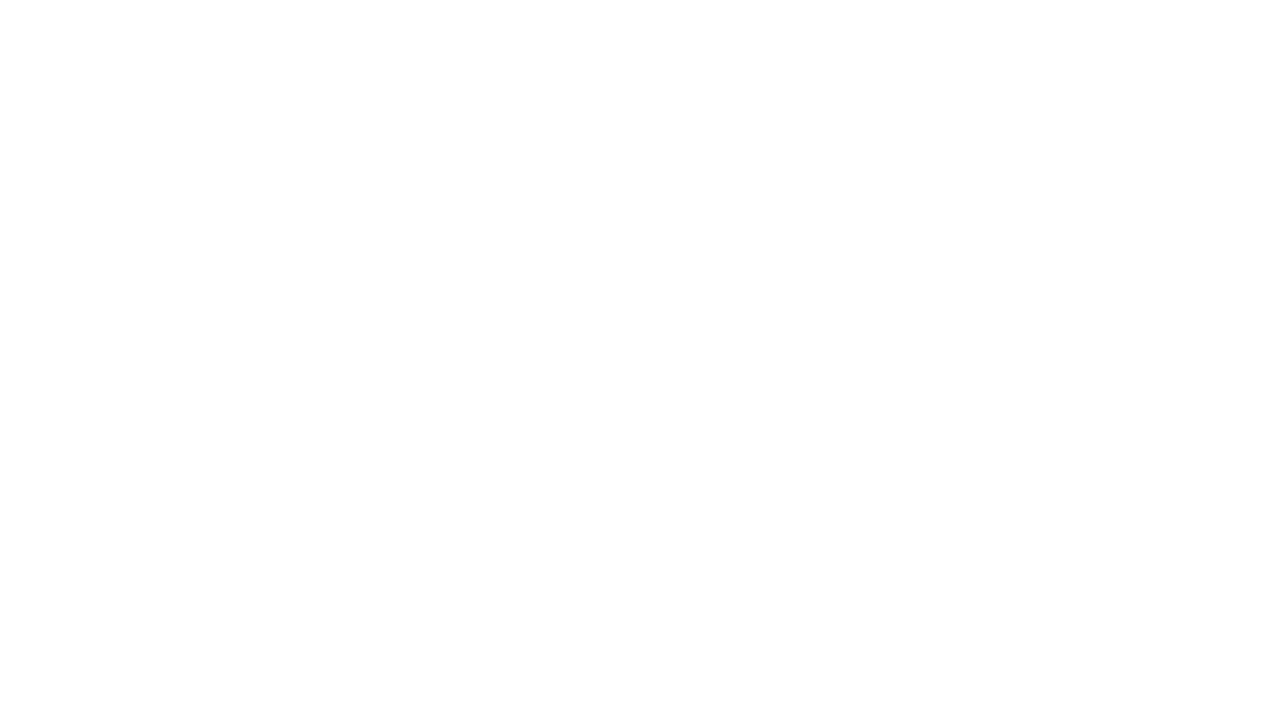
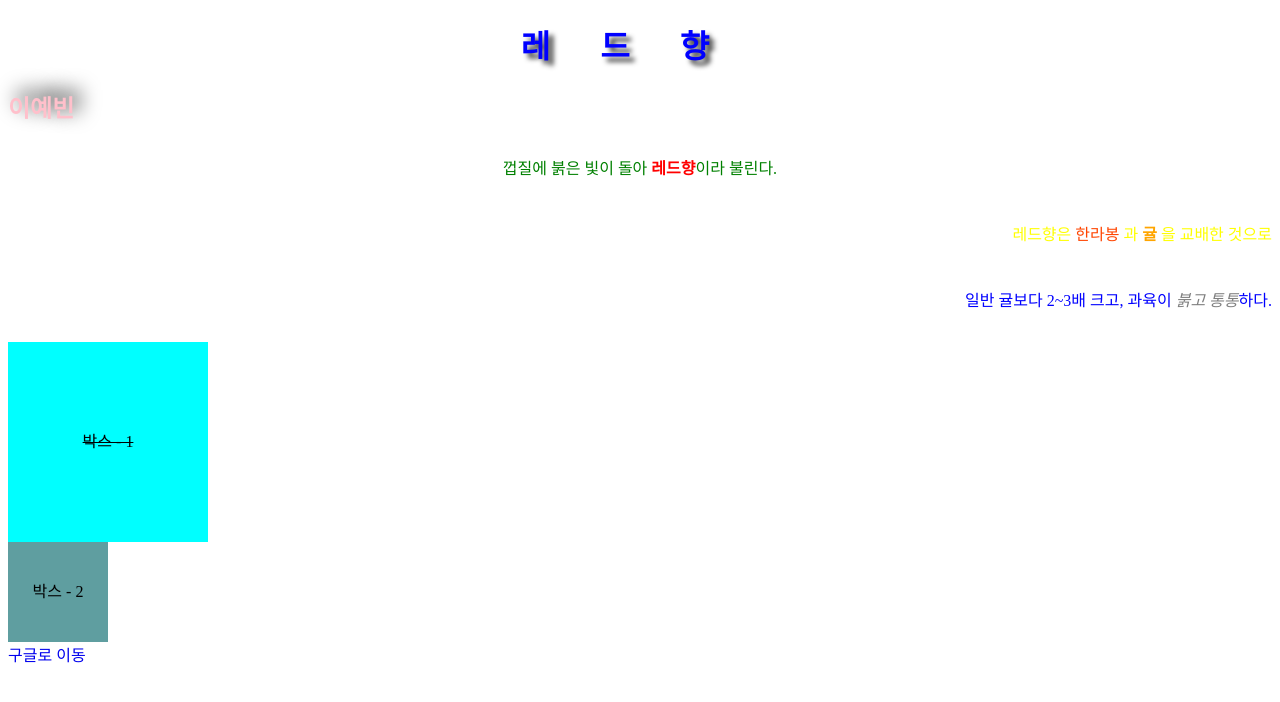
Before and after one commit to einnivd/css_study_ex, a plain HTML site: page index.html in a window 1280 px wide. Drawn offline with Linux system fonts and the light colour scheme.

Commit message:
텍스트 스타일

```diff
--- a/index.html
+++ b/index.html
@@ -1,11 +1,88 @@
-<!DOCTYPE html>
+<!doctype html>
 <html lang="ko">
-<head>
-    <meta charset="UTF-8">
-    <meta name="viewport" content="width=device-width, initial-scale=1.0">
+  <head>
+    <meta charset="UTF-8" />
+    <meta name="viewport" content="width=device-width, initial-scale=1.0" />
     <title>Document</title>
-</head>
-<body>
+    <style>
 
-</body>
+      h1{
+          color: #00f; /* 16진수 표기법 */
+          text-align: center;
+          /* text-shadow: 가로거리 세로거리 번짐정도 색상 ; */
+          text-shadow: 5px 5px 5px #333;
+          letter-spacing: 50px;
+      }
+      h2{
+        text-shadow: 7px -7px 20px #000;
+        color: pink;
+      }
+      p{
+          color: green; /* 색상 이름 표기법 */
+          text-align: right;
+          /* 줄간격 조절 */
+          line-height: 50px;
+          /* line-height: 2.0; */
+          /* line-height: 200%; */
+      }
+      span{
+          color: rgb(255, 0, 0); /* rgb 이름 표기법 */
+          /* font-weight: 900; */
+          font-weight: bold;
+      }
+      .hanra{
+          color: orangered;
+          font-weight: 400;
+      }
+      .orange{
+          color: orange;
+      }
+      .tree{
+          color: yellow;
+      }
+      .wood{
+          color: blue;
+      }
+      em{
+          font size: 14px;
+          color : rgba(0,0,0,0.5);
+      }
+      .ptext{
+          text-align: center;
+      }
+      .box{
+          width: 200px;
+          height: 200px;
+          background-color: aqua;
+          text-align: center;
+          line-height: 200px;
+          text-decoration: line-through;
+      }
+      .box1{
+          width: 100px;
+          height: 100px;
+          background-color: cadetblue;
+          text-align: center;
+          line-height: 100px;
+      }
+      a{
+          text-decoration: none;
+      }
+    </style>
+  </head>
+  <body>
+    <h1>레드향</h1>
+    <h2>이예빈</h2>
+    <p class="ptext">껍질에 붉은 빛이 돌아 <span>레드향</span>이라 불린다.</p>
+    <p class="tree">
+      레드향은 <span class="hanra">한라봉</span> 과
+      <span class="orange">귤</span> 을 교배한 것으로
+    </p>
+    <p class="wood">일반 귤보다 2~3배 크고, 과육이 <em>붉고 통통</em>하다.</p>
+    <!-- 박스 안에 글자 중간 정렬 -->
+    <div class="box">박스 - 1</div>
+    <div class="box1">박스 - 2</div>
+    <!-- <p class="box"></p> -->
+    <a href="https://www.google.com/">구글로 이동</a>
+  </body>
 </html>
```
